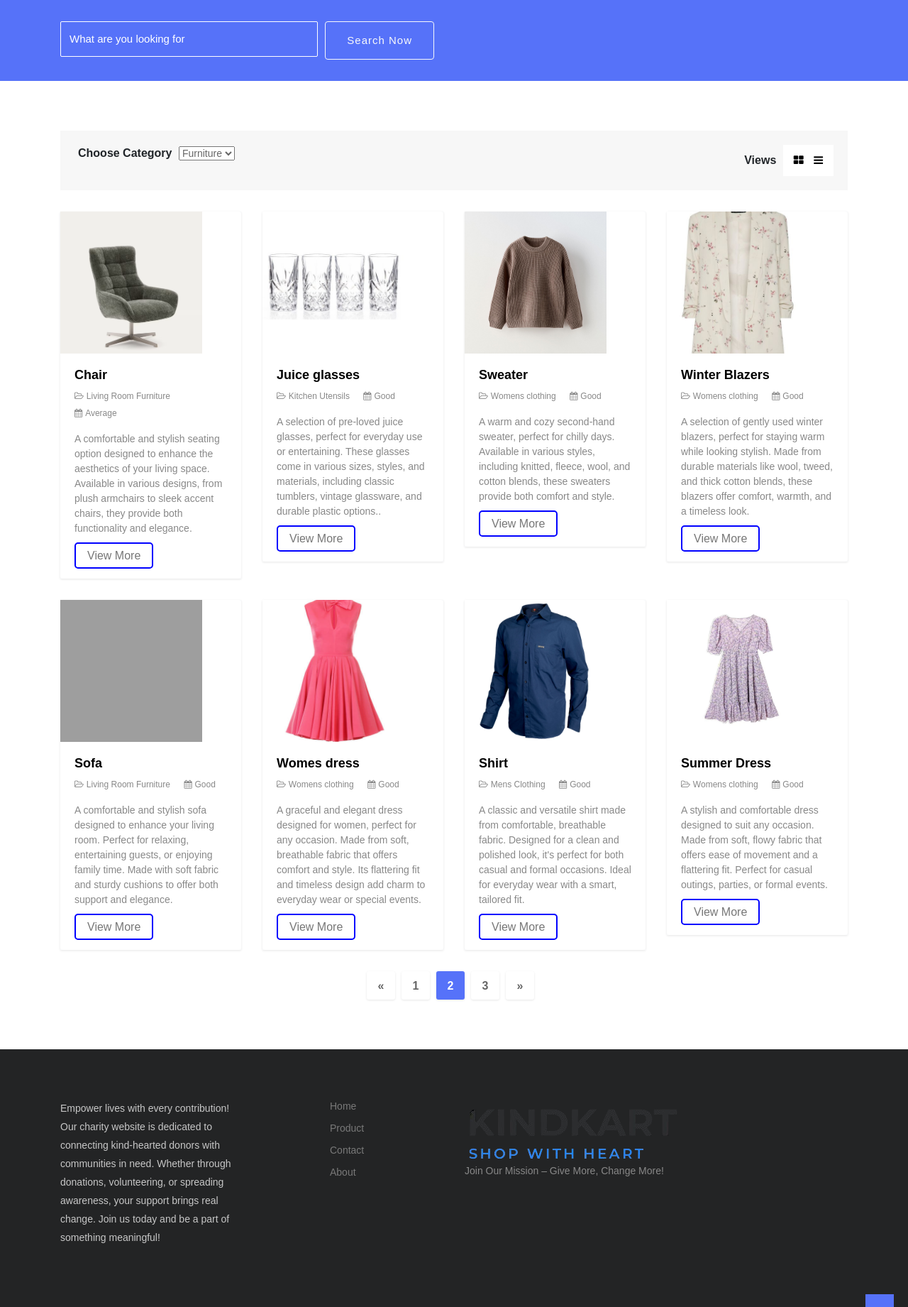
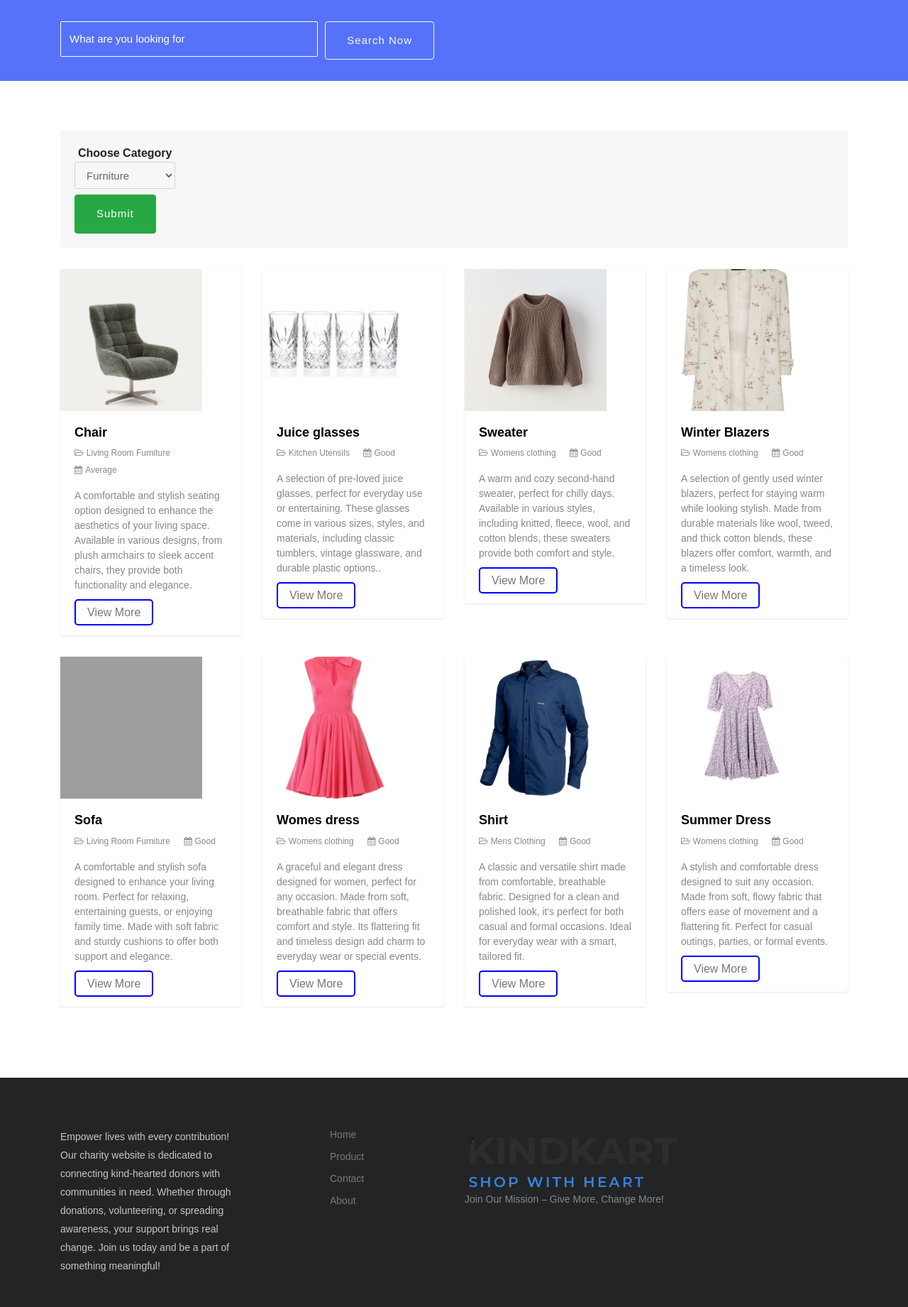
Before and after one commit to amruthasikhil/KindKart---Full-Stack-E-commerce-Django-, a Django app: page /productpageuser/ in a window 1280 px wide. Shown: the part 100-1941 px from the top of the page at 71% size. Run offline with Django 5.2, Linux system fonts and the light colour scheme; data comes from the database, SQL or seed files in the repository; both versions use the stored data as it was after the commit; some libraries are stand-ins or nearby versions; some web fonts are replaced; grey boxes are pictures that could not be loaded.

Commit message:
second commit

```diff
--- a/Userapp/templates/Mycart.html
+++ b/Userapp/templates/Mycart.html
@@ -219,7 +219,7 @@
 									<div class="">
 										<ul class="list-inline justify-content-center">
 											<li class="list-inline-item">
-												<a class="delete" href="">
+												<a class="delete" href="{% url 'cartdelte'  cartid=i.cartid %}">
 													<i class="fa fa-trash"></i>
 												</a>
 											</li>
--- a/Userapp/templates/category.html
+++ b/Userapp/templates/category.html
@@ -182,26 +182,20 @@
 			<div class="col-md-12">
 				<div class="category-search-filter">
 					<div class="row">
-						<div class="col-md-6">
-							<strong>Choose Category</strong>
-							<select class="">
+						<form action="{% url 'Productpageuser_categorywisepost' %}"  method="post">
+							{% csrf_token %}
+						<div class="col-md-12">
+							<strong>Choose Category</strong> <br>
+							<select class="form-control mb-2" name="cname">
 								{% for i in catobj %}
 								<option>{{i.name}}</option>
 								{% endfor %}
 							</select>
+							<input type="submit" value="Submit" name="" class="btn btn-success" id="">
 						</div>
+						</form>
 						<div class="col-md-6">
-							<div class="view">
-								<strong>Views</strong>
-								<ul class="list-inline view-switcher">
-									<li class="list-inline-item">
-										<a href="javascript:void(0);"><i class="fa fa-th-large"></i></a>
-									</li>
-									<li class="list-inline-item">
-										<a href="javascript:void(0);"><i class="fa fa-reorder"></i></a>
-									</li>
-								</ul>
-							</div>
+
 						</div>
 					</div>
 				</div>
@@ -240,27 +234,7 @@
 					</div>
 				</div>
 
-				<div class="pagination justify-content-center">
-					<nav aria-label="Page navigation example">
-						<ul class="pagination">
-							<li class="page-item">
-								<a class="page-link" href="#" aria-label="Previous">
-									<span aria-hidden="true">&laquo;</span>
-									<span class="sr-only">Previous</span>
-								</a>
-							</li>
-							<li class="page-item"><a class="page-link" href="#">1</a></li>
-							<li class="page-item active"><a class="page-link" href="#">2</a></li>
-							<li class="page-item"><a class="page-link" href="#">3</a></li>
-							<li class="page-item">
-								<a class="page-link" href="#" aria-label="Next">
-									<span aria-hidden="true">&raquo;</span>
-									<span class="sr-only">Next</span>
-								</a>
-							</li>
-						</ul>
-					</nav>
-				</div>
+
 			</div>
 		</div>
 	</div>
--- a/Userapp/urls.py
+++ b/Userapp/urls.py
@@ -20,6 +20,7 @@ urlpatterns=[
 
 
     path('mycart/',views.Userprofile,name="mycart"),
+     path('cartdelte/<int:cartid>',views.Cartproductdelete,name="cartdelte"),
     path('Addtocart/',views.Addtocart,name="addtocart"),
 
      path('billingaddress/',views.billingaddress,name="billingaddress"),
@@ -37,6 +38,8 @@ urlpatterns=[
 
     path('productpageuser/',views.Productpageuser,name="productpageuser"),
      path('productpageuser_categorywise/<cname>',views.Productpageuser_categorywise,name="productpageuser_categorywise"),
+          path('Productpageuser_categorywisepost/',views.Productpageuser_categorywisepost,name="Productpageuser_categorywisepost"),
+
 
      path('productpageuser_search/',views.Productpageuser_search,name="productpageuser_search"),
     path('singleproduct/<int:pid>',views.Singleproduct,name="singleproduct"),
--- a/Userapp/views.py
+++ b/Userapp/views.py
@@ -47,6 +47,9 @@ def Userhome(request):
 
 def Userhome_productsearch(request):
     if request.method == "POST" :
+        li=request.session['lid']
+        cartcount=CartDb.objects.filter(userid=li)
+        cartcount_no=cartcount.count()
         search=request.POST.get("search")
         obj=ProductDb.objects.filter(name__contains=search)[:6]
         catobj=CategoriesDb.objects.all()[:4]
@@ -64,7 +67,7 @@ def Userhome_productsearch(request):
                     "subcategory":i.name
                 })
                 print("============================",i.name)
-        return render(request,"userindex.html",{"pdata":obj,"catobj":catobj,"member":memeberobj})
+        return render(request,"userindex.html",{"pdata":obj,"catobj":catobj,"member":memeberobj,"cartcount_no":cartcount_no})
 
 
 def contactform(request):
@@ -128,7 +131,8 @@ def Userprofile(request):
             "totalprice": i.totalprice,
             "name": pobj.name,
              "subcategories": pobj.subcategories,
-            "condition": pobj.condition
+            "condition": pobj.condition,
+            "cartid":i.id
         })
     if totamount > 10:
         deliveryfees = 2
@@ -139,6 +143,13 @@ def Userprofile(request):
     request.session['del_fees']=deliveryfees
     request.session['finalamount']=finalamount
     return render(request, "Mycart.html", {"userobj": userobj, "data": newarr,"cartcount_no":cartcount_no,"totamount":totamount,"deliveryfees":deliveryfees,"finalamount":finalamount})
+
+
+
+def Cartproductdelete(request,cartid):
+    obj=CartDb.objects.get(id=cartid)
+    obj.delete()
+    return redirect(Userprofile)
 
 
 
@@ -247,20 +258,41 @@ def Paymentnavigation(request):
 
 def Productpageuser_categorywise(request,cname):
     category_choosen = cname
+    uid=request.session['lid']
+    cartcount=CartDb.objects.filter(userid=uid)
+    cartcount_no=cartcount.count()
 
     subcateg = SubcategoriesDb.objects.filter(categories=category_choosen)
-    subcategory_names = subcateg.values_list('name', flat=True)  # Get list of subcategory names
+    subcategory_names = subcateg.values_list('name', flat=True)
 
-    obj = ProductDb.objects.filter(subcategories__in=subcategory_names)  # Filter by subcategory names
+    obj = ProductDb.objects.filter(subcategories__in=subcategory_names)
     print("Filtered Products:")
     for product in obj:
         print(f"ID: {product.id}, Name: {product.name}, Price: {product.price}, Subcategory: {product.subcategories}")
 
-    # [("Living Room Furniture",), ("Bedroom Furniture",)]
-    # ["Living Room Furniture", "Bedroom Furniture"]
 
     catobj=CategoriesDb.objects.all()[:4]
-    return render(request,"categorywiseproduct.html",{"proobj":obj,"catobj":catobj})
+    return render(request,"categorywiseproduct.html",{"proobj":obj,"catobj":catobj,"cartcount_no":cartcount_no})
+
+
+
+
+
+
+def Productpageuser_categorywisepost(request):
+    cname=request.POST.get("cname")
+    uid=request.session['lid']
+    cartcount=CartDb.objects.filter(userid=uid)
+    cartcount_no=cartcount.count()
+    subcateg = SubcategoriesDb.objects.filter(categories=cname)
+    subcategory_names = subcateg.values_list('name', flat=True)
+    obj = ProductDb.objects.filter(subcategories__in=subcategory_names)
+    print("Filtered Products:")
+    for product in obj:
+        print(f"ID: {product.id}, Name: {product.name}, Price: {product.price}, Subcategory: {product.subcategories}")
+
+    catobj=CategoriesDb.objects.all()[:4]
+    return render(request,"category.html",{"proobj":obj,"catobj":catobj,"cartcount_no":cartcount_no})
 
 
 def Addtocart(request):
@@ -290,7 +322,10 @@ def Addtocart(request):
 
 def Singleproduct(request,pid):
     obj=ProductDb.objects.get(id=pid)
-    return render(request,"singleproduct.html",{"pobj":obj})
+    uid=request.session['lid']
+    cartcount=CartDb.objects.filter(userid=uid)
+    cartcount_no=cartcount.count()
+    return render(request,"singleproduct.html",{"pobj":obj,"cartcount_no":cartcount_no})
 
 def Userregister(request):
     return render(request,"userregister.html")
```
Also changed, not shown: Userapp/templates/categorywiseproduct.html (+1 -21 lines), Userapp/templates/categorywiseproducts.html (+1 -21 lines), db.sqlite3.
